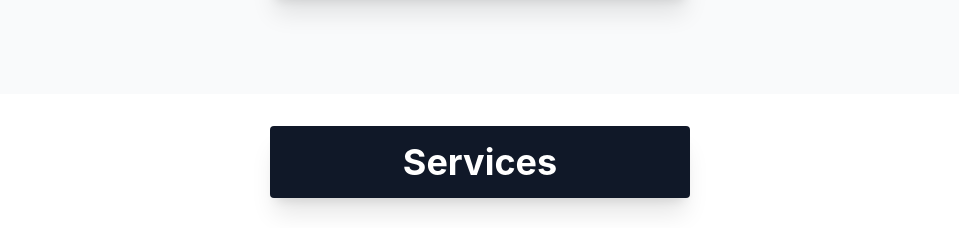
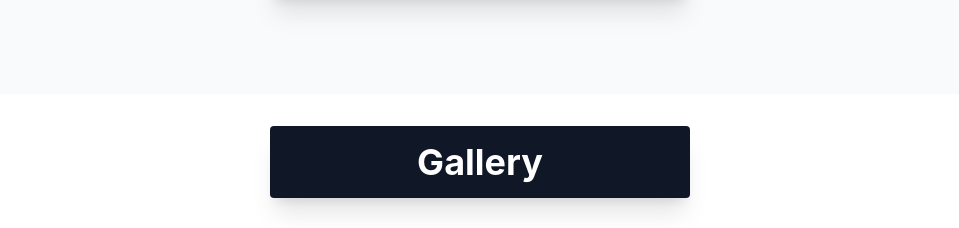
Before and after one commit to eringz/timeless-media-studio, a Next.js app: page / in a window 1280 px wide. Shown: the part 1620-1848 px from the top of the page, without its empty margins (160-1119 px from the left). Built offline with nearby package versions, Linux system fonts and the light colour scheme.

Commit message:
refactored: names corrected

```diff
--- a/sections/galleries/Gallery.tsx
+++ b/sections/galleries/Gallery.tsx
@@ -4,7 +4,7 @@ import SectionHeading from "@/components/ui/SectionHeading";
 const Gallery = () => {
     return (
         <div className="gallery flex flex-col justify-center mt-8">
-            <SectionHeading title="Services" >Services</SectionHeading>
+            <SectionHeading title="Gallery" />
             <div className="gallery flex flex-row justify gap-8 px-48 py-8">
                 {/** First Column */}
                 <div className="w-1/3 flex flex-col gap-y-8">
--- a/sections/services/Services.tsx
+++ b/sections/services/Services.tsx
@@ -3,7 +3,7 @@ import SectionHeading from "@/components/ui/SectionHeading";
 const Services = () => {
     return (
         <div id="services" className="services flex flex-col items-center gap-6 sm:gap-8 p-4 sm:p-8 md:p-24 bg-gray-50 w-full">
-            <SectionHeading title="Services" ></SectionHeading>
+            <SectionHeading title="Services" />
         </div>
     );
 }
```
